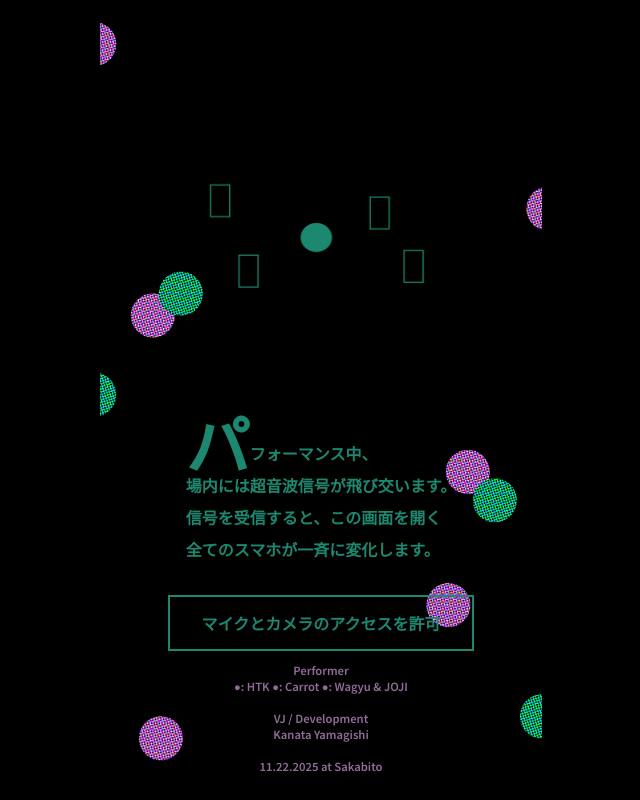
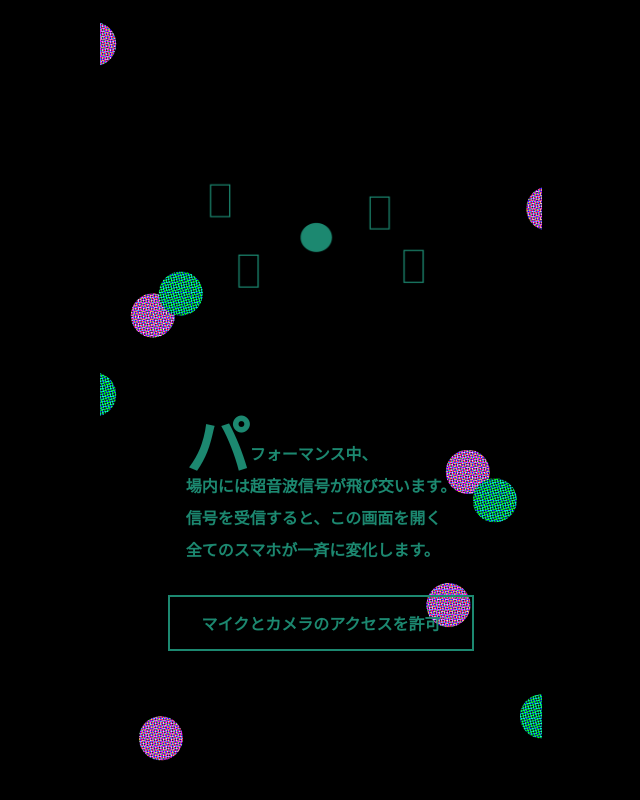
Before and after one commit to k1105/app_odol_signal, a React (Vite) app: page / in a window 1280 px wide. Shown: the whole page, without its empty margins (319-959 px from the left). Built offline with nearby package versions, Linux system fonts and the light colour scheme.

Commit message:
クレジットをコメントアウト

```diff
--- a/src/components/InitialScreen.tsx
+++ b/src/components/InitialScreen.tsx
@@ -191,7 +191,7 @@ export const InitialScreen: React.FC<InitialScreenProps> = ({
           </button>
         )}
 
-        <div className="performer-text">
+        {/* <div className="performer-text">
           <p>
             Performer
             <br />
@@ -202,7 +202,7 @@ export const InitialScreen: React.FC<InitialScreenProps> = ({
             Kanata Yamagishi
           </p>
           <p>11.22.2025 at Sakabito</p>
-        </div>
+        </div> */}
       </div>
 
       {/* エラーメッセージの表示 - 画面下部に配置 */}
```
